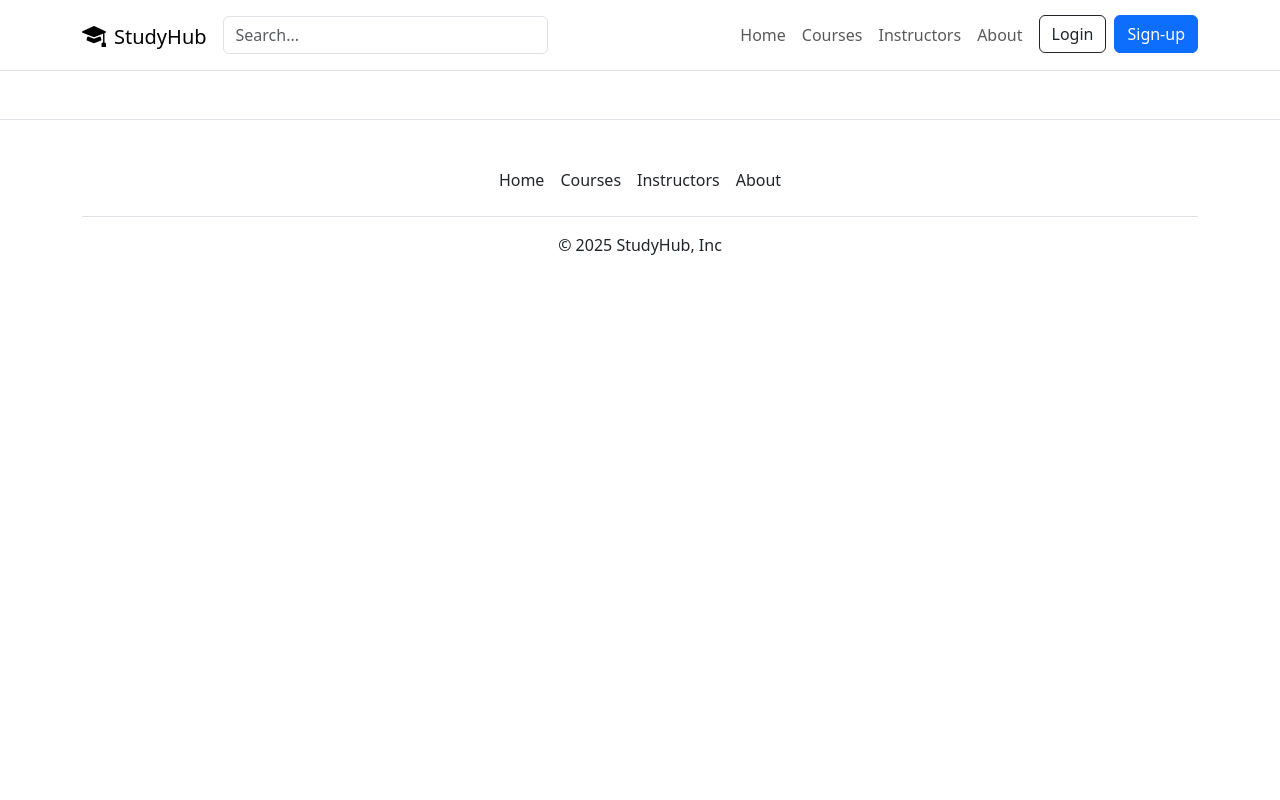
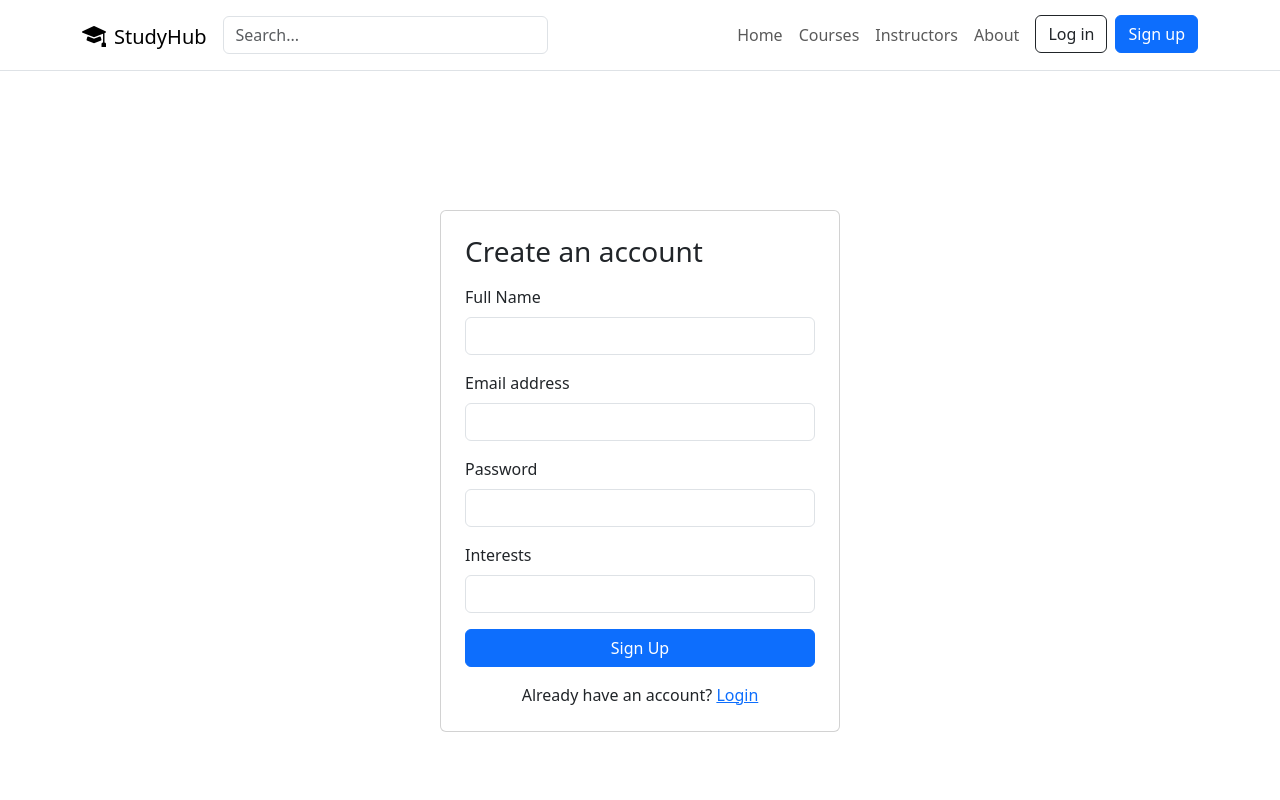
Before and after one commit to francescaartes/learning-management-system, a React (Vite) app in the folder lms_frontend/: page /sign-up in a window 1280 px wide. Shown: the top 800 px of the page. Built offline with nearby package versions, Linux system fonts and the light colour scheme.

Commit message:
wip: login and signup pages

```diff
--- a/lms_frontend/src/App.jsx
+++ b/lms_frontend/src/App.jsx
@@ -1,11 +1,13 @@
-import Home from "./components/Home";
+import Home from "./pages/Home";
 import Header from "./components/Header";
 import Footer from "./components/Footer";
 import { Routes as Switch, Route } from "react-router-dom";
-import CourseDetail from "./components/CourseDetail";
-import Courses from "./components/Courses";
-import Instructors from "./components/Instructors";
-import About from "./components/About";
+import CourseDetail from "./pages/CourseDetail";
+import Courses from "./pages/Courses";
+import Instructors from "./pages/Instructors";
+import About from "./pages/About";
+import Login from "./pages/Login";
+import Signup from "./pages/Signup";
 
 function App() {
   return (
@@ -19,6 +21,8 @@ function App() {
         <Route path="/courses" element={<Courses />} />
         <Route path="/instructors" element={<Instructors />} />
         <Route path="/about" element={<About />} />
+        <Route path="/login" element={<Login />} />
+        <Route path="/sign-up" element={<Signup />} />
       </Switch>
       <div className="">
         <Footer />
--- a/lms_frontend/src/components/Header.jsx
+++ b/lms_frontend/src/components/Header.jsx
@@ -51,12 +51,19 @@ function Header() {
                 </Link>
               </li>
               <div class="">
-                <button type="button" class="btn btn-outline-dark me-2 mx-lg-2">
-                  Login
-                </button>
-                <button type="button" class="btn btn-primary">
-                  Sign-up
-                </button>
+                <Link to="/login">
+                  <button
+                    type="button"
+                    class="btn btn-outline-dark me-2 mx-lg-2"
+                  >
+                    Log in
+                  </button>
+                </Link>
+                <Link to="/sign-up">
+                  <button type="button" class="btn btn-primary">
+                    Sign up
+                  </button>
+                </Link>
               </div>
             </ul>
           </div>
--- a/lms_frontend/src/pages/Home.jsx
+++ b/lms_frontend/src/pages/Home.jsx
@@ -1,6 +1,6 @@
-import CourseCard from "./CourseCard";
-import CourseCarousel from "./CourseCarousel";
-import CategoryTitle from "./CategoryTitle";
+import CourseCard from "../components/CourseCard";
+import CourseCarousel from "../components/CourseCarousel";
+import CategoryTitle from "../components/CategoryTitle";
 
 function Home() {
   return (
--- /dev/null
+++ b/lms_frontend/src/pages/Login.jsx
@@ -0,0 +1,30 @@
+import React from "react";
+import { Link } from "react-router-dom";
+
+function Login() {
+  return (
+    <div className="container d-flex align-items-center justify-content-center vh-100">
+      <div className="card p-4" style={{ maxWidth: "400px", width: "100%" }}>
+        <h3 className="mb-3">User Login</h3>
+        <form>
+          <div className="mb-3">
+            <label className="form-label">Email</label>
+            <input type="email" className="form-control" required />
+          </div>
+          <div className="mb-3">
+            <label className="form-label">Password</label>
+            <input type="password" className="form-control" required />
+          </div>
+          <button type="submit" className="btn btn-primary w-100">
+            Log In
+          </button>
+        </form>
+        <p className="mt-3 mb-0 text-center">
+          Don't have an account? <Link to="/sign-up">Sign up</Link>
+        </p>
+      </div>
+    </div>
+  );
+}
+
+export default Login;
--- /dev/null
+++ b/lms_frontend/src/pages/Signup.jsx
@@ -0,0 +1,38 @@
+import React from "react";
+import { Link } from "react-router-dom";
+
+function Signup() {
+  return (
+    <div className="container d-flex align-items-center justify-content-center vh-100">
+      <div className="card p-4" style={{ maxWidth: "400px", width: "100%" }}>
+        <h3 className="mb-3">Create an account</h3>
+        <form>
+          <div className="mb-3">
+            <label className="form-label">Full Name</label>
+            <input type="text" className="form-control" required />
+          </div>
+          <div className="mb-3">
+            <label className="form-label">Email address</label>
+            <input type="email" className="form-control" required />
+          </div>
+          <div className="mb-3">
+            <label className="form-label">Password</label>
+            <input type="password" className="form-control" required />
+          </div>
+          <div className="mb-3">
+            <label className="form-label">Interests</label>
+            <input type="password" className="form-control" required />
+          </div>
+          <button type="submit" className="btn btn-primary w-100">
+            Sign Up
+          </button>
+        </form>
+        <p className="mt-3 mb-0 text-center">
+          Already have an account? <Link to="/login">Login</Link>
+        </p>
+      </div>
+    </div>
+  );
+}
+
+export default Signup;
```
Also changed, not shown: lms_frontend/src/pages/Courses.jsx (renamed from lms_frontend/src/components/Courses.jsx).
